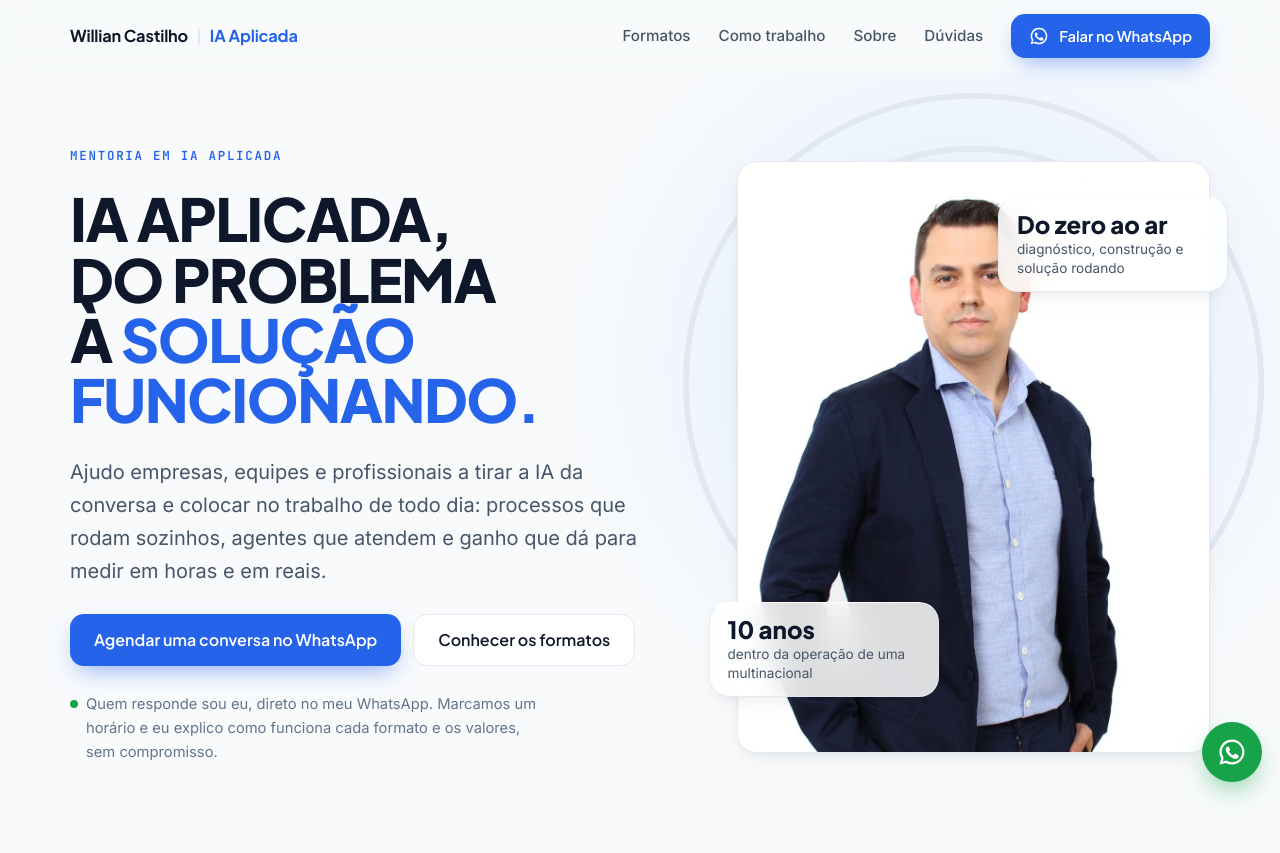
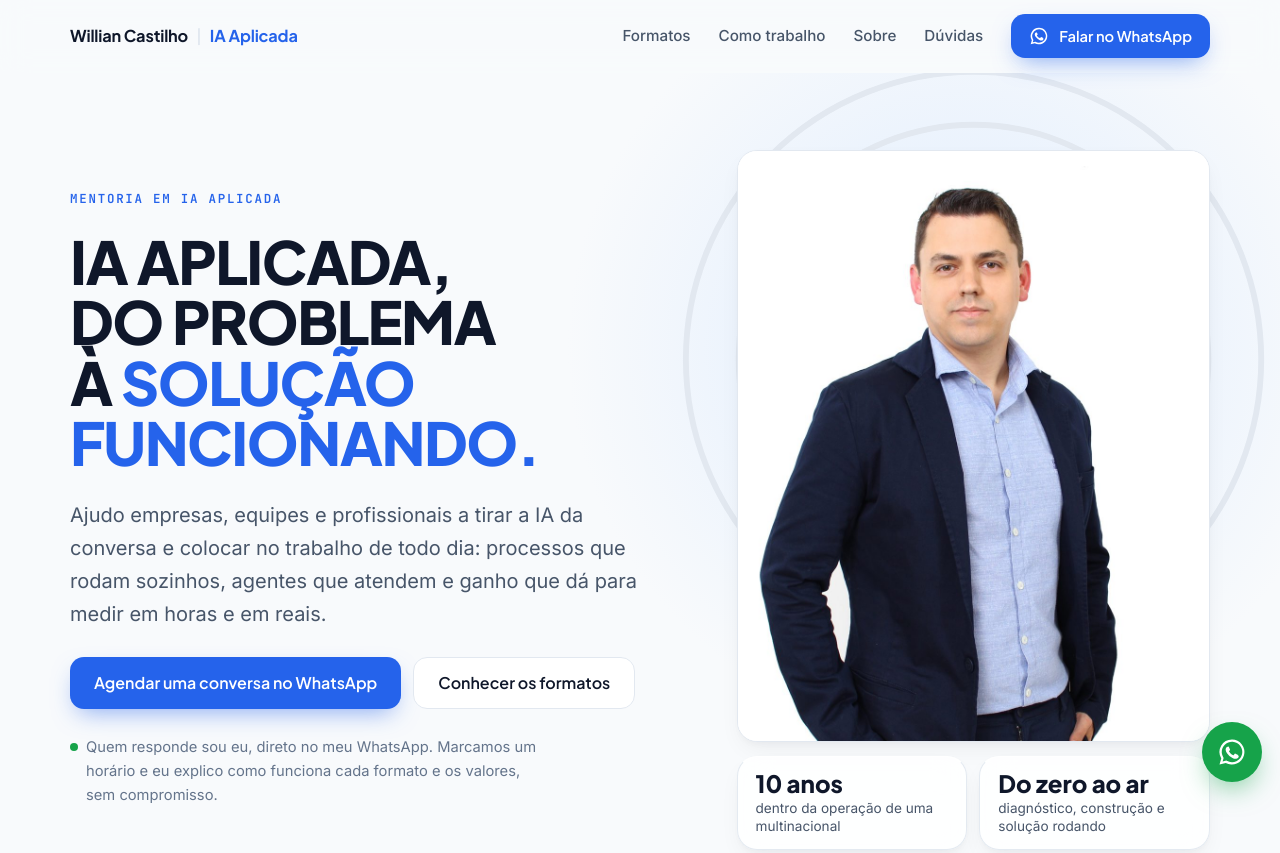
Before and after one commit to williancastilho-iaaplicada/site-williancastilho, a plain HTML site: page index.html in a window 1280 px wide. Shown: the top 853 px of the page. Drawn offline with Linux system fonts and the light colour scheme.

Commit message:
fix: hero sem sobreposição no celular (#2)
Claude-Session: https://claude.ai/code/session_01HBZNejNsQDhFpRgaAyhxW9

Co-authored-by: Claude Opus 5.5 <noreply@anthropic.com>

```diff
--- a/index.html
+++ b/index.html
@@ -116,12 +116,15 @@ p{margin:0}
 .arcs{position:absolute;inset:-12%;pointer-events:none}
 .arcs circle{fill:none;stroke:var(--line);stroke-width:1}
 .hero-media .foto{position:relative;box-shadow:var(--shadow)}
-.float{position:absolute;padding:14px 18px;display:grid;gap:4px;max-width:230px}
+.hero-copy{position:relative;z-index:1}
+.arcs{z-index:0}
+.hero-media>.foto{z-index:1}
+.badges{position:relative;z-index:2;display:grid;grid-template-columns:1fr 1fr;gap:12px;margin:14px 0 0}
+.float{padding:14px 18px;display:grid;gap:4px;min-width:0}
 .float b{font:800 1.5rem/1 var(--display);color:var(--ink)}
 .float span{font-size:.85rem;line-height:1.35;color:var(--ink-2)}
-.float.a{left:-28px;bottom:56px}
-.float.b{right:-18px;top:36px}
-@media (max-width:900px){.hero .wrap{grid-template-columns:1fr}.hero-media{max-width:460px;margin:0 auto;width:100%}.float.a{left:8px}.float.b{right:8px}}
+@media (max-width:900px){.hero .wrap{grid-template-columns:1fr}.hero-media{max-width:460px;margin:0 auto;width:100%}.arcs{display:none}}
+@media (max-width:400px){.badges{gap:8px}.float{padding:12px 14px}.float b{font-size:1.2rem}.float span{font-size:.8rem}}
 
 /* Faixa de credibilidade */
 .proof{border-block:1px solid var(--line);background:var(--surface-solid)}
@@ -339,8 +342,10 @@ footer a:hover{color:var(--ink)}
         <circle cx="50" cy="50" r="49"/><circle cx="50" cy="50" r="40"/><circle cx="50" cy="50" r="31"/>
       </svg>
       <figure class="foto has-img r-45"><img src="img/willian-castilho-retrato.jpg" alt="Willian Castilho, de blazer azul-marinho e camisa azul clara" width="1000" height="1250" decoding="async"></figure>
-      <div class="float glass a"><b>10 anos</b><span>dentro da operação de uma multinacional</span></div>
-      <div class="float glass b"><b>Do zero ao ar</b><span>diagnóstico, construção e solução rodando</span></div>
+      <div class="badges">
+        <div class="float glass a"><b>10 anos</b><span>dentro da operação de uma multinacional</span></div>
+        <div class="float glass b"><b>Do zero ao ar</b><span>diagnóstico, construção e solução rodando</span></div>
+      </div>
     </div>
   </div>
 </section>
```
